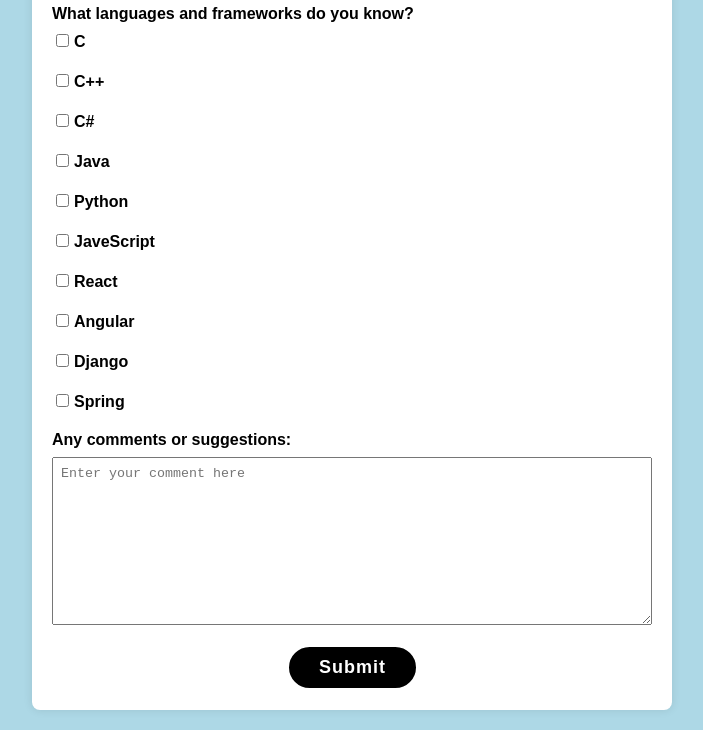
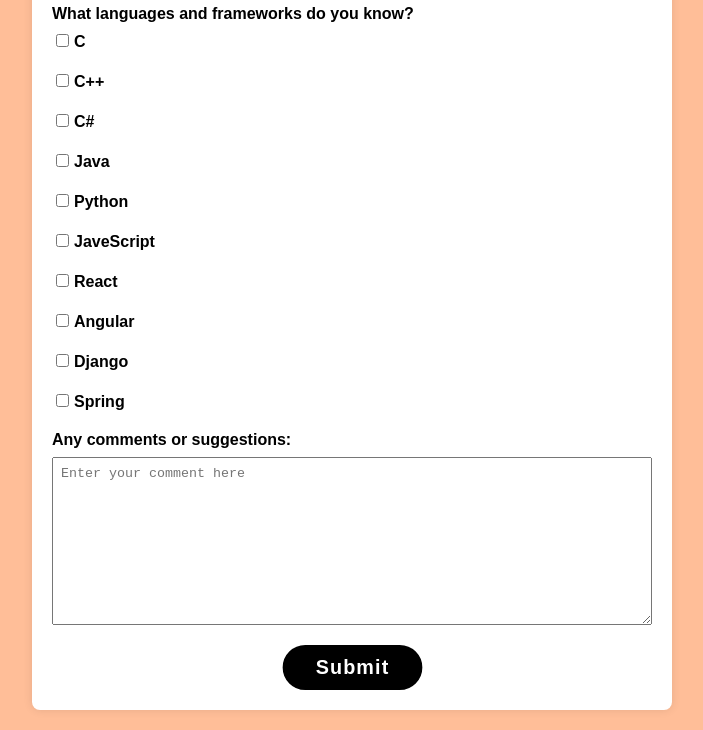
Before and after one commit to Arslan-Khan89/Survey-Form, a plain HTML site: page Survey Form/index.html in a window 1280 px wide. In both pictures the pointer is over the button "Submit". Shown: the part 549-1279 px from the top of the page, without its empty margins (288-991 px from the left). Drawn offline with Linux system fonts and the light colour scheme.

Commit message:
Update style.css

```diff
--- a/Survey Form/style.css
+++ b/Survey Form/style.css
@@ -1,8 +1,6 @@
 body {
     font-family: 'Arial', sans-serif;
-    /* background-color: #f4f4f4; */
-    /* background-color: #f0f0f0; */
-    background-color: #add8e6;
+    background-color: #FFBE98;
     margin: 0;
     padding: 0;
 }
@@ -57,3 +55,7 @@ button {
     background-color: black;
     color: white;
 }
+button:hover{
+    transform: scale(1.1);
+    transition: all 0.4s ease-in-out;
+}
```
